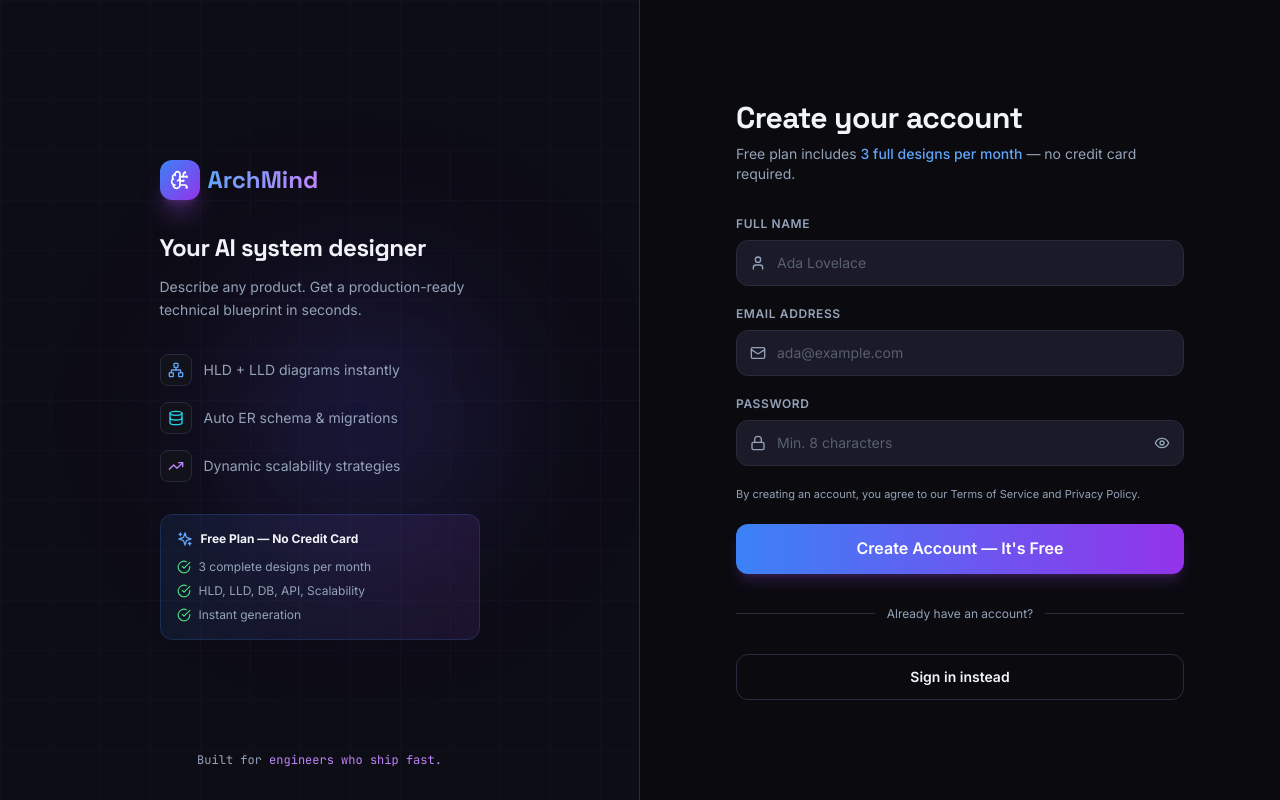
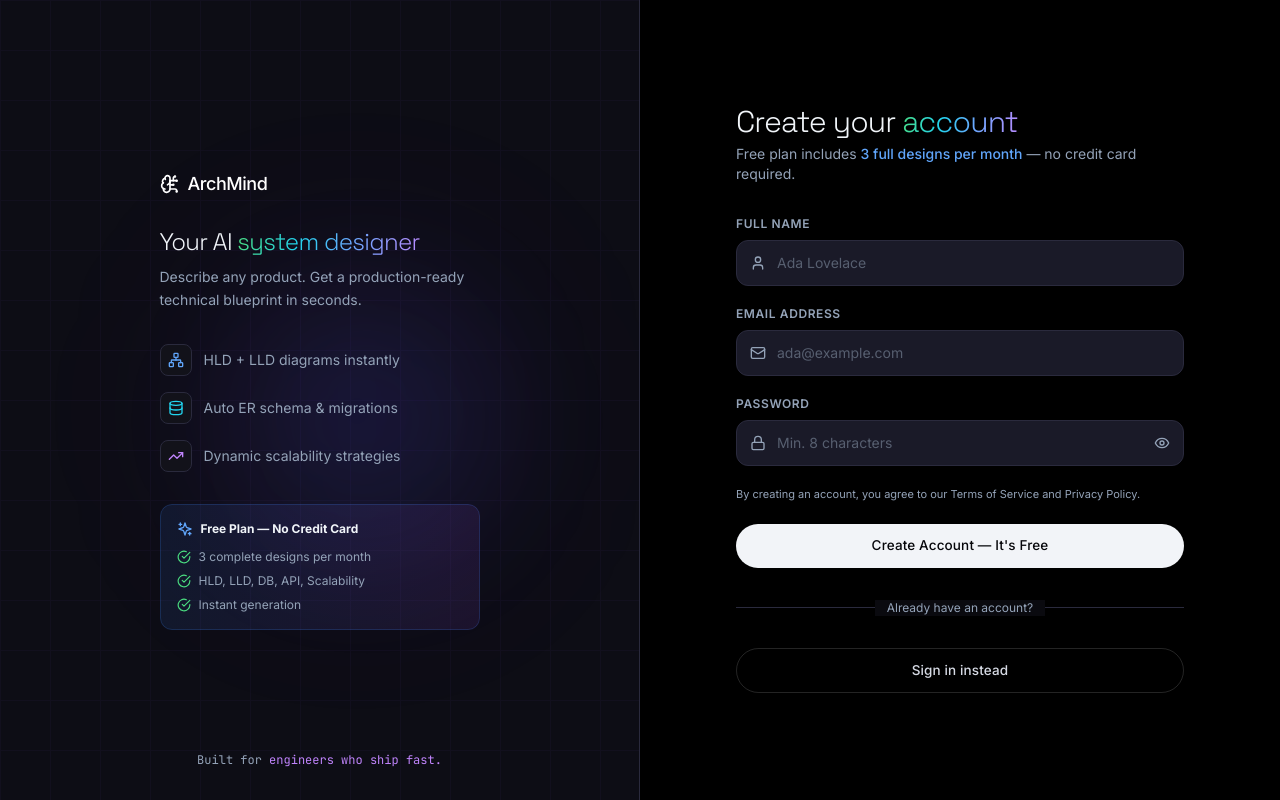
Before and after one commit to Ankii04/Ai-hld-maker, a React (Vite) app in the folder frontend/: page /signup in a window 1280 px wide. Built offline with nearby package versions, Linux system fonts and the light colour scheme; no server answers.

Commit message:
updated ui of sign up page

```diff
--- a/frontend/src/pages/Dashboard.jsx
+++ b/frontend/src/pages/Dashboard.jsx
@@ -176,13 +176,13 @@ const NewDesignModal = ({ onClose, onCreate }) => {
 
         {/* Footer */}
         <div className="flex items-center justify-end gap-3 px-6 py-4 border-t border-[#2a2a3d] bg-[#12121a]/95 flex-shrink-0">
-          <button onClick={onClose} className="btn btn-ghost">
+          <button onClick={onClose} className="vesper-btn vesper-btn-ghost">
             Cancel
           </button>
           <button
             onClick={handleCreate}
             disabled={!name.trim() || isCreating}
-            className="btn btn-primary"
+            className="vesper-btn vesper-btn-primary"
           >
             {isCreating ? (
               <>
@@ -325,7 +325,7 @@ const EmptyState = ({ onNew }) => (
     <p className="text-[#94a3b8] text-sm max-w-xs leading-relaxed mb-6">
       Create your first architecture blueprint. Describe any product and let AI do the heavy lifting.
     </p>
-    <button onClick={onNew} className="btn btn-primary">
+    <button onClick={onNew} className="vesper-btn vesper-btn-primary">
       <Plus className="w-4 h-4" />
       Create First Design
     </button>
@@ -463,7 +463,7 @@ const ProfileSettingsModal = ({ onClose, user, activeTab = 'profile', designs =
 
         {/* Footer */}
         <div className="flex items-center justify-end px-6 py-4 border-t border-[#2a2a3d] bg-[#12121a]/95">
-          <button onClick={onClose} className="btn btn-primary">
+          <button onClick={onClose} className="vesper-btn vesper-btn-primary">
             Close
           </button>
         </div>
@@ -540,20 +540,16 @@ const Dashboard = () => {
   const currentFilter = filterOptions.find((o) => o.value === filter)
 
   return (
-    <div className="min-h-screen bg-[#0a0a0f] text-[#f1f5f9]">
+    <div className="min-h-screen bg-black text-[#f1f5f9]">
       {/* ── Navbar ── */}
-      <nav className="fixed top-0 left-0 right-0 z-40 border-b border-[#2a2a3d] bg-[#0a0a0f]/90 backdrop-blur-xl">
+      <nav className="fixed top-0 left-0 right-0 z-40 border-b border-white/[0.06] bg-black/60 backdrop-blur-xl">
         <div className="max-w-7xl mx-auto px-6 py-3 flex items-center justify-between">
           <div
             className="flex items-center gap-2 cursor-pointer"
             onClick={() => navigate('/')}
           >
-            <div className="w-8 h-8 rounded-lg bg-gradient-to-br from-blue-500 to-purple-600 flex items-center justify-center shadow-md shadow-blue-500/30">
-              <BrainCircuit className="w-4 h-4 text-white" />
-            </div>
-            <span className="font-heading text-lg font-bold bg-gradient-to-r from-blue-400 to-purple-400 bg-clip-text text-transparent">
-              ArchMind
-            </span>
+            <BrainCircuit className="w-4 h-4 text-white" />
+            <span className="text-[15px] font-medium tracking-tight text-white">ArchMind</span>
           </div>
           <UserMenu
             user={user}
@@ -579,14 +575,14 @@ const Dashboard = () => {
         {/* Section header */}
         <div className="flex flex-col sm:flex-row sm:items-center justify-between gap-4 mb-6">
           <div>
-            <h1 className="font-heading text-2xl font-bold text-[#f1f5f9]">My Designs</h1>
+            <h1 className="vesper-display text-2xl text-[#f1f5f9]">My <span className="vesper-grad">Designs</span></h1>
             <p className="text-[#94a3b8] text-sm mt-0.5">
               {designs?.length || 0} architecture{designs?.length !== 1 ? 's' : ''} created
             </p>
           </div>
           <button
             onClick={() => setShowModal(true)}
-            className="btn btn-primary"
+            className="vesper-btn vesper-btn-primary"
           >
             <Plus className="w-4 h-4" />
             New Design
--- a/frontend/src/pages/Login.jsx
+++ b/frontend/src/pages/Login.jsx
@@ -156,7 +156,7 @@ const Login = () => {
   }
 
   return (
-    <div className="min-h-screen bg-[#0a0a0f] flex">
+    <div className="min-h-screen bg-black flex">
       <LeftPanel />
 
       {/* Right: form */}
@@ -164,17 +164,13 @@ const Login = () => {
         <div className="w-full max-w-md">
           {/* Logo */}
           <div className="flex items-center gap-2 mb-10">
-            <div className="w-9 h-9 rounded-lg bg-gradient-to-br from-blue-500 to-purple-600 flex items-center justify-center shadow-lg shadow-blue-500/30">
-              <BrainCircuit className="w-5 h-5 text-white" />
-            </div>
-            <span className="font-heading text-xl font-bold bg-gradient-to-r from-blue-400 to-purple-400 bg-clip-text text-transparent">
-              ArchMind
-            </span>
+            <BrainCircuit className="w-[18px] h-[18px] text-white" />
+            <span className="text-[15px] font-medium tracking-tight text-white">ArchMind</span>
           </div>
 
           {/* Heading */}
           <div className="mb-8">
-            <h1 className="font-heading text-3xl font-bold text-[#f1f5f9] mb-2">Welcome back</h1>
+            <h1 className="vesper-display text-3xl text-[#f1f5f9] mb-2">Welcome <span className="vesper-grad">back</span></h1>
             <p className="text-[#94a3b8] text-sm">Sign in to your account to continue designing.</p>
           </div>
 
@@ -242,7 +238,7 @@ const Login = () => {
             <button
               type="submit"
               disabled={isLoading}
-              className="w-full flex items-center justify-center gap-2 py-3 rounded-xl bg-gradient-to-r from-blue-500 to-purple-600 text-white font-semibold hover:from-blue-400 hover:to-purple-500 transition-all duration-200 shadow-lg shadow-blue-500/20 hover:shadow-blue-500/40 disabled:opacity-60 disabled:cursor-not-allowed disabled:hover:from-blue-500 disabled:hover:to-purple-600"
+              className="vesper-btn vesper-btn-primary w-full justify-center disabled:opacity-60 disabled:cursor-not-allowed"
             >
               {isLoading ? (
                 <>
@@ -265,10 +261,7 @@ const Login = () => {
             </div>
           </div>
 
-          <Link
-            to="/signup"
-            className="block w-full text-center py-3 rounded-xl border border-[#2a2a3d] text-[#f1f5f9] text-sm font-semibold hover:bg-[#12121a] hover:border-[#3b82f6]/30 transition-all duration-200 hover:shadow-[0_0_20px_rgba(59,130,246,0.08)]"
-          >
+          <Link to="/signup" className="vesper-btn vesper-btn-ghost w-full justify-center">
             Create a free account
           </Link>
         </div>
--- a/frontend/src/pages/Signup.jsx
+++ b/frontend/src/pages/Signup.jsx
@@ -47,16 +47,12 @@ const LeftPanel = () => (
       <div className="w-full max-w-xs">
         {/* Brand */}
         <div className="flex items-center gap-2 mb-8">
-          <div className="w-10 h-10 rounded-xl bg-gradient-to-br from-blue-500 to-purple-600 flex items-center justify-center shadow-xl shadow-purple-500/30">
-            <BrainCircuit className="w-5 h-5 text-white" />
-          </div>
-          <span className="font-heading text-2xl font-bold bg-gradient-to-r from-blue-400 to-purple-400 bg-clip-text text-transparent">
-            ArchMind
-          </span>
+          <BrainCircuit className="w-5 h-5 text-white" />
+          <span className="text-lg font-medium tracking-tight text-white">ArchMind</span>
         </div>
 
-        <h2 className="font-heading text-2xl font-bold text-[#f1f5f9] mb-3">
-          Your AI system designer
+        <h2 className="vesper-display text-2xl text-[#f1f5f9] mb-3">
+          Your AI <span className="vesper-grad">system designer</span>
         </h2>
         <p className="text-[#94a3b8] text-sm leading-relaxed mb-8">
           Describe any product. Get a production-ready technical blueprint in seconds.
@@ -156,7 +152,7 @@ const Signup = () => {
   const strength = passwordStrength()
 
   return (
-    <div className="min-h-screen bg-[#0a0a0f] flex">
+    <div className="min-h-screen bg-black flex">
       <LeftPanel />
 
       {/* Right: form */}
@@ -164,17 +160,13 @@ const Signup = () => {
         <div className="w-full max-w-md">
           {/* Logo (mobile only) */}
           <div className="flex lg:hidden items-center gap-2 mb-8">
-            <div className="w-8 h-8 rounded-lg bg-gradient-to-br from-blue-500 to-purple-600 flex items-center justify-center">
-              <BrainCircuit className="w-4 h-4 text-white" />
-            </div>
-            <span className="font-heading text-lg font-bold bg-gradient-to-r from-blue-400 to-purple-400 bg-clip-text text-transparent">
-              ArchMind
-            </span>
+            <BrainCircuit className="w-4 h-4 text-white" />
+            <span className="text-lg font-medium tracking-tight text-white">ArchMind</span>
           </div>
 
           {/* Heading */}
           <div className="mb-8">
-            <h1 className="font-heading text-3xl font-bold text-[#f1f5f9] mb-2">Create your account</h1>
+            <h1 className="vesper-display text-3xl text-[#f1f5f9] mb-2">Create your <span className="vesper-grad">account</span></h1>
             <p className="text-[#94a3b8] text-sm">
               Free plan includes <span className="text-blue-400 font-medium">3 full designs per month</span> — no credit card required.
             </p>
@@ -280,7 +272,7 @@ const Signup = () => {
             <button
               type="submit"
               disabled={isLoading}
-              className="w-full flex items-center justify-center gap-2 py-3 rounded-xl bg-gradient-to-r from-blue-500 to-purple-600 text-white font-semibold hover:from-blue-400 hover:to-purple-500 transition-all duration-200 shadow-lg shadow-purple-500/20 hover:shadow-purple-500/40 disabled:opacity-60 disabled:cursor-not-allowed"
+              className="vesper-btn vesper-btn-primary w-full justify-center disabled:opacity-60 disabled:cursor-not-allowed"
             >
               {isLoading ? (
                 <>
@@ -303,10 +295,7 @@ const Signup = () => {
             </div>
           </div>
 
-          <Link
-            to="/login"
-            className="block w-full text-center py-3 rounded-xl border border-[#2a2a3d] text-[#f1f5f9] text-sm font-semibold hover:bg-[#12121a] hover:border-[#8b5cf6]/30 transition-all duration-200 hover:shadow-[0_0_20px_rgba(139,92,246,0.08)]"
-          >
+          <Link to="/login" className="vesper-btn vesper-btn-ghost w-full justify-center">
             Sign in instead
           </Link>
         </div>
```
